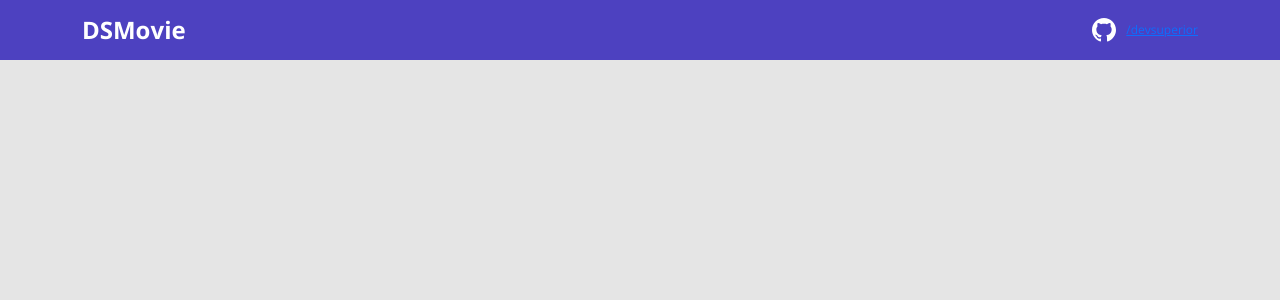
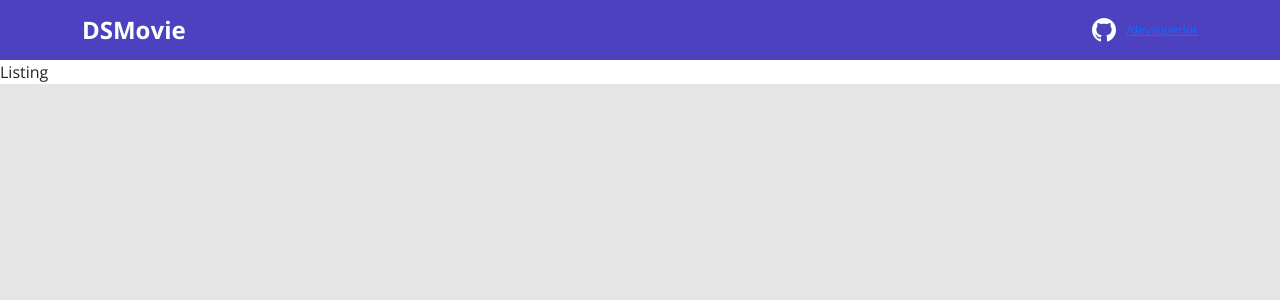
Before and after one commit to PedroPadilhaPortella/dsmovie, a React (Create React App) app in the folder frontend/: page / in a window 1280 px wide. Shown: the top 300 px of the page. Built offline with nearby package versions, Linux system fonts and the light colour scheme.

Commit message:
feature/Router

```diff
--- a/frontend/package.json
+++ b/frontend/package.json
@@ -10,9 +10,11 @@
     "@types/node": "^16.7.13",
     "@types/react": "^18.0.0",
     "@types/react-dom": "^18.0.0",
+    "@types/react-router-dom": "5.3.2",
     "bootstrap": "5.1.3",
     "react": "^18.1.0",
     "react-dom": "^18.1.0",
+    "react-router-dom": "6.2.1",
     "react-scripts": "5.0.1",
     "typescript": "^4.4.2",
     "web-vitals": "^2.1.0"
--- a/frontend/src/App.tsx
+++ b/frontend/src/App.tsx
@@ -1,10 +1,24 @@
-import React from 'react';
-import Navbar from './components/Navbar';
+import {
+    BrowserRouter,
+    Routes,
+    Route
+} from "react-router-dom";
+import Listing from 'pages/Listing';
+import Form from 'pages/Form';
+import Navbar from "components/Navbar";
 
 function App() {
-  return (
-    <Navbar />
-  );
+    return (
+        <BrowserRouter>
+            <Navbar />
+            <Routes>
+                <Route path="/" element={<Listing />} />
+                <Route path="/form">
+                    <Route path=":movieId" element={<Form />} />
+                </Route>
+            </Routes>
+        </BrowserRouter>
+    );
 }
 
 export default App;
--- /dev/null
+++ b/frontend/src/pages/Form/index.tsx
@@ -0,0 +1,9 @@
+import './styles.css';
+
+function Form() {
+    return (
+        <p>Form</p>
+    );
+}
+
+export default Form;
--- /dev/null
+++ b/frontend/src/pages/Listing/index.tsx
@@ -0,0 +1,9 @@
+import './styles.css';
+
+function Listing() {
+  return (
+    <p>Listing</p>
+  );
+}
+
+export default Listing;
```
Also changed, not shown: frontend/src/pages/Form/styles.css (added), frontend/src/pages/Listing/styles.css (added), 1 other file (tests, documents, lock files or other folders).
